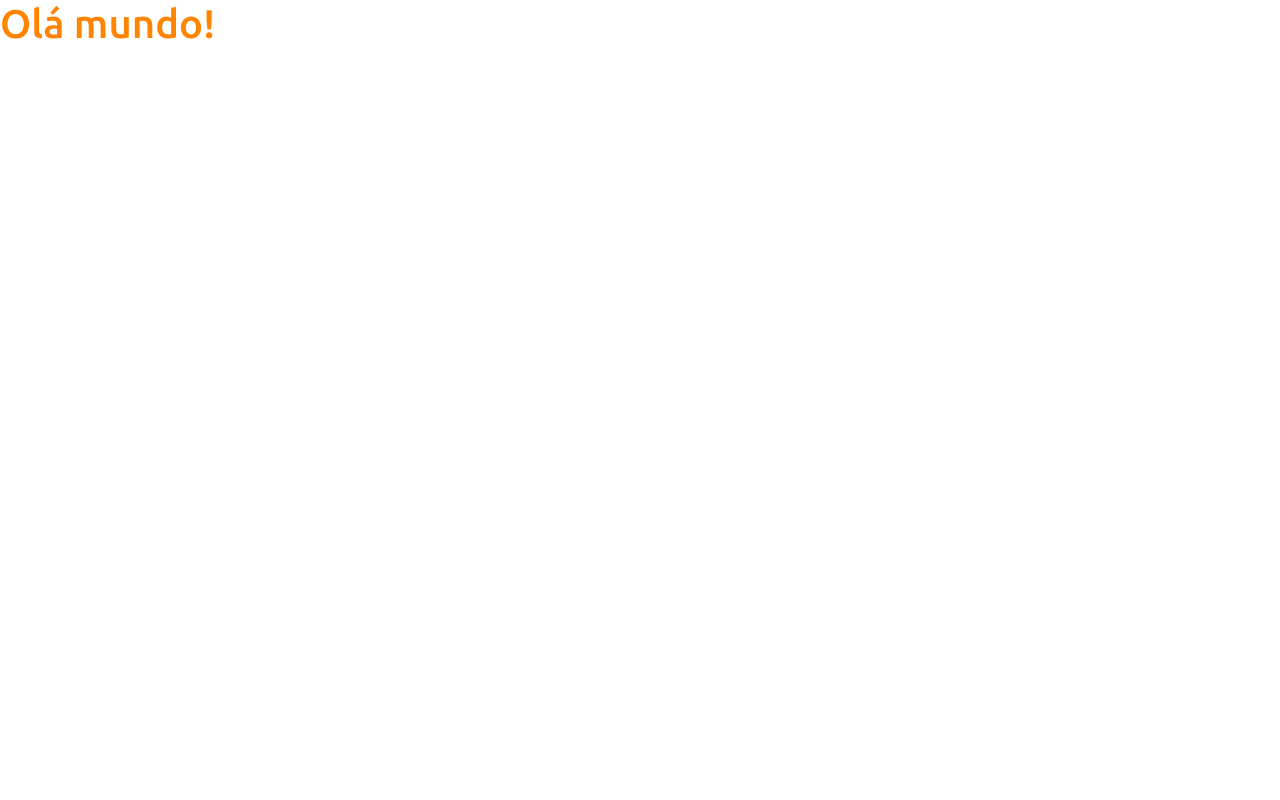
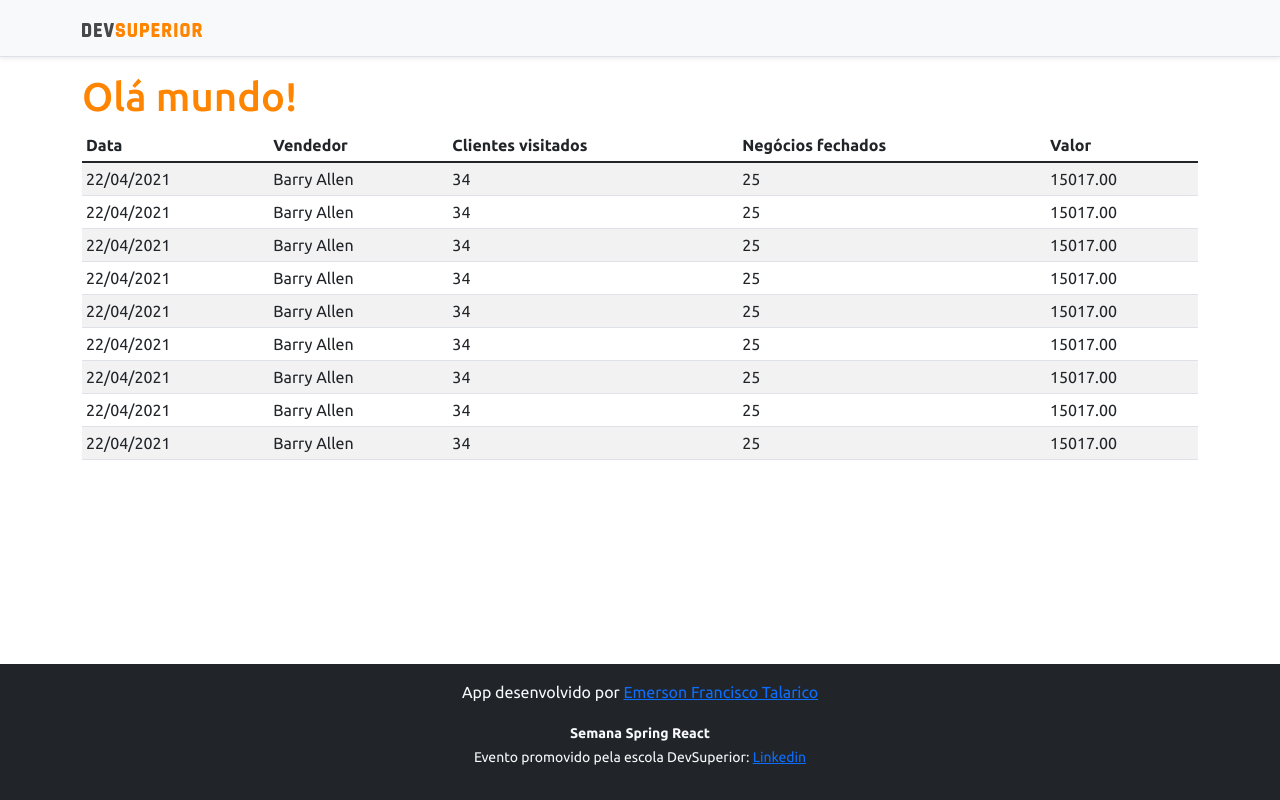
Before and after one commit to emersonft/projeto-sds4, a React (Create React App) app in the folder frontend/: page / in a window 1280 px wide. Built offline with nearby package versions, Linux system fonts and the light colour scheme.

Commit message:
Basic static components

```diff
--- a/frontend/src/App.tsx
+++ b/frontend/src/App.tsx
@@ -1,9 +1,18 @@
+import DataTable from "components/DataTable";
+import Footer from "components/Footer";
+import NavBar from "components/NavBar";
 
 function App() {
   return (
-    <div >
-      <h1 className="text-primary">Olá mundo!</h1>
-    </div>
+    <>
+      <NavBar />
+      <div className="container">
+        <h1 className="text-primary">Olá mundo!</h1>
+        <DataTable />
+      </div>
+      <Footer />
+    </>
+
   );
 }
 
--- /dev/null
+++ b/frontend/src/components/DataTable/index.tsx
@@ -0,0 +1,86 @@
+const DataTable
+    = () => {
+        return (
+            <div className="table-responsive">
+                <table className="table table-striped table-sm">
+                    <thead>
+                        <tr>
+                            <th>Data</th>
+                            <th>Vendedor</th>
+                            <th>Clientes visitados</th>
+                            <th>Negócios fechados</th>
+                            <th>Valor</th>
+                        </tr>
+                    </thead>
+                    <tbody>
+                        <tr>
+                            <td>22/04/2021</td>
+                            <td>Barry Allen</td>
+                            <td>34</td>
+                            <td>25</td>
+                            <td>15017.00</td>
+                        </tr>
+                        <tr>
+                            <td>22/04/2021</td>
+                            <td>Barry Allen</td>
+                            <td>34</td>
+                            <td>25</td>
+                            <td>15017.00</td>
+                        </tr>
+                        <tr>
+                            <td>22/04/2021</td>
+                            <td>Barry Allen</td>
+                            <td>34</td>
+                            <td>25</td>
+                            <td>15017.00</td>
+                        </tr>
+                        <tr>
+                            <td>22/04/2021</td>
+                            <td>Barry Allen</td>
+                            <td>34</td>
+                            <td>25</td>
+                            <td>15017.00</td>
+                        </tr>
+                        <tr>
+                            <td>22/04/2021</td>
+                            <td>Barry Allen</td>
+                            <td>34</td>
+                            <td>25</td>
+                            <td>15017.00</td>
+                        </tr>
+                        <tr>
+                            <td>22/04/2021</td>
+                            <td>Barry Allen</td>
+                            <td>34</td>
+                            <td>25</td>
+                            <td>15017.00</td>
+                        </tr>
+                        <tr>
+                            <td>22/04/2021</td>
+                            <td>Barry Allen</td>
+                            <td>34</td>
+                            <td>25</td>
+                            <td>15017.00</td>
+                        </tr>
+                        <tr>
+                            <td>22/04/2021</td>
+                            <td>Barry Allen</td>
+                            <td>34</td>
+                            <td>25</td>
+                            <td>15017.00</td>
+                        </tr>
+                        <tr>
+                            <td>22/04/2021</td>
+                            <td>Barry Allen</td>
+                            <td>34</td>
+                            <td>25</td>
+                            <td>15017.00</td>
+                        </tr>
+                    </tbody>
+                </table>
+            </div>
+        );
+    }
+
+export default DataTable
+    ;
--- /dev/null
+++ b/frontend/src/components/Footer/index.tsx
@@ -0,0 +1,13 @@
+const Footer = () => {
+    return (
+        <footer className="footer mt-auto py-3 bg-dark">
+            <div className="container">
+                <p className="text-light">App desenvolvido por <a href="https://github.com/emersonft" target="_blank" rel="noreferrer">Emerson Francisco Talarico</a></p>
+                <p className="text-light"><small><strong>Semana Spring React</strong><br />
+                    Evento promovido pela escola DevSuperior: <a href="https://www.linkedin.com/in/emerson-talarico-23b40723/" target="_blank" rel="noreferrer">Linkedin</a></small></p>
+            </div>
+        </footer>
+    );
+}
+
+export default Footer;
--- /dev/null
+++ b/frontend/src/components/NavBar/index.tsx
@@ -0,0 +1,15 @@
+import ImgDsDark from 'assets/img/ds-dark.svg';
+
+const NavBar = () => {
+    return (
+        <div className="d-flex flex-column flex-md-row align-items-center p-3 px-md-4 mb-3 bg-light border-bottom shadow-sm">
+            <div className="container">
+                <nav className="my-2 my-md-0 mr-md-3">
+                    <img src={ImgDsDark} alt="DevSuperior" width="120" />
+                </nav>
+            </div>
+        </div>
+    );
+}
+
+export default NavBar;
```
Also changed, not shown: frontend/src/assets/img/ds-dark.svg (added), 1 other file (tests, documents, lock files or other folders).
